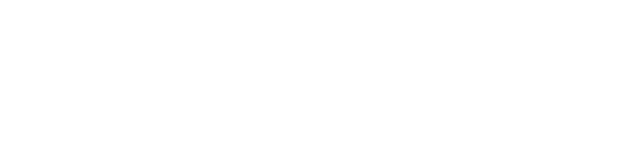
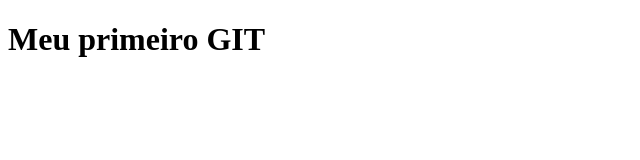
Before and after one commit to DavidFintt/tutorial_git, a plain HTML site: page index.html in a window 1280 px wide. Shown: the whole page, without its empty margins (0-640 px from the left). Drawn offline with Linux system fonts and the light colour scheme.

Commit message:
Add H1 e mudança de titulo

```diff
--- a/index.html
+++ b/index.html
@@ -4,9 +4,9 @@
     <meta charset="UTF-8">
     <meta http-equiv="X-UA-Compatible" content="IE=edge">
     <meta name="viewport" content="width=device-width, initial-scale=1.0">
-    <title>Document</title>
+    <title>Tutorial GIT</title>
 </head>
 <body>
-
+    <h1>Meu primeiro GIT</h1>
 </body>
 </html>
```
